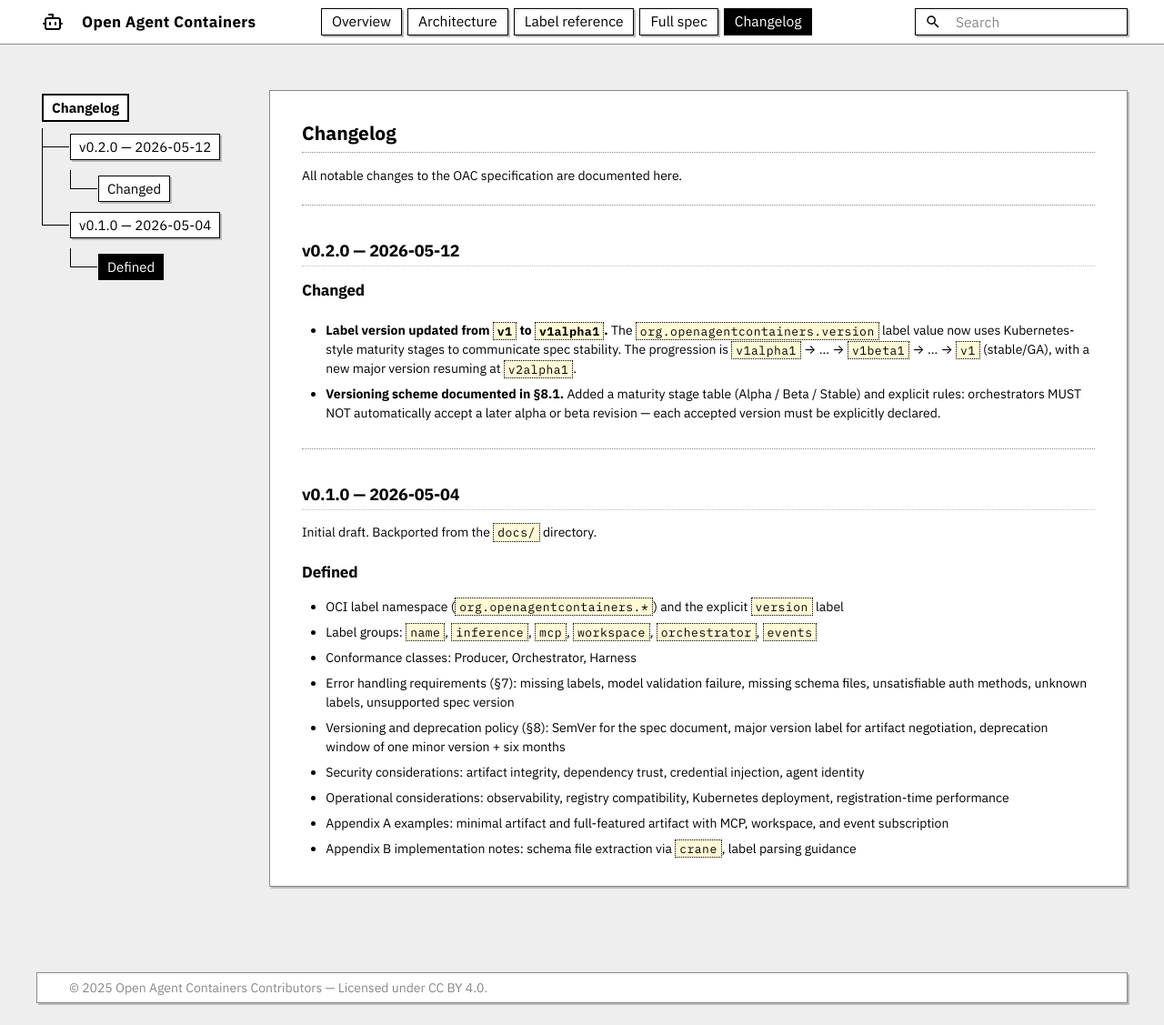
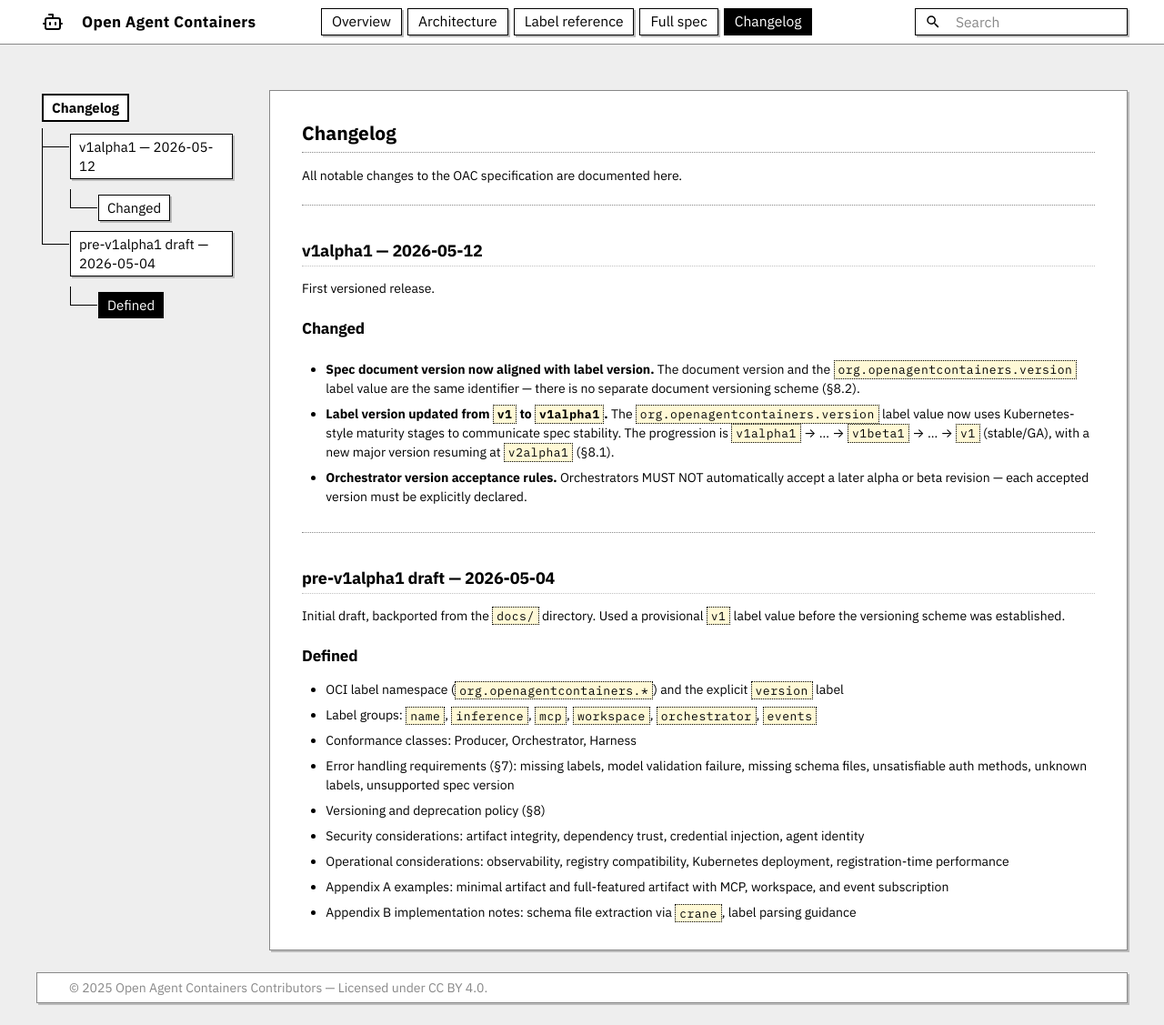
Before and after one commit to restrukt-ai/openagentcontainers, an MkDocs documentation site: the page built from docs/changelog.md, in a window 1280 px wide and 1127 px high. Shown: the whole window at 91% size. Built offline with MkDocs 1.6.1 and Material for MkDocs 9.7.7, drawn with Linux system fonts in a browser that asks for light colours.

Commit message:
Align spec document version with label version scheme
Replace SemVer doc versioning with the label maturity stage scheme so
the document version and org.openagentcontainers.version label always
agree. Update §8.2, revision history, and changelog accordingly.

Co-Authored-By: Claude Sonnet 4.6 <noreply@anthropic.com>

```diff
--- a/docs/changelog.md
+++ b/docs/changelog.md
@@ -4,24 +4,30 @@ All notable changes to the OAC specification are documented here.
 
 ---
 
-## v0.2.0 — 2026-05-12
+## v1alpha1 — 2026-05-12
+
+First versioned release.
 
 ### Changed
+
+- **Spec document version now aligned with label version.** The document version and the
+  `org.openagentcontainers.version` label value are the same identifier — there is no separate
+  document versioning scheme (§8.2).
 
 - **Label version updated from `v1` to `v1alpha1`.** The `org.openagentcontainers.version` label
   value now uses Kubernetes-style maturity stages to communicate spec stability. The progression
   is `v1alpha1` → … → `v1beta1` → … → `v1` (stable/GA), with a new major version resuming at
-  `v2alpha1`.
+  `v2alpha1` (§8.1).
 
-- **Versioning scheme documented in §8.1.** Added a maturity stage table (Alpha / Beta / Stable)
-  and explicit rules: orchestrators MUST NOT automatically accept a later alpha or beta revision —
-  each accepted version must be explicitly declared.
+- **Orchestrator version acceptance rules.** Orchestrators MUST NOT automatically accept a later
+  alpha or beta revision — each accepted version must be explicitly declared.
 
 ---
 
-## v0.1.0 — 2026-05-04
+## pre-v1alpha1 draft — 2026-05-04
 
-Initial draft. Backported from the `docs/` directory.
+Initial draft, backported from the `docs/` directory. Used a provisional `v1` label value before
+the versioning scheme was established.
 
 ### Defined
 
@@ -30,8 +36,7 @@ Initial draft. Backported from the `docs/` directory.
 - Conformance classes: Producer, Orchestrator, Harness
 - Error handling requirements (§7): missing labels, model validation failure, missing schema
   files, unsatisfiable auth methods, unknown labels, unsupported spec version
-- Versioning and deprecation policy (§8): SemVer for the spec document, major version label for
-  artifact negotiation, deprecation window of one minor version + six months
+- Versioning and deprecation policy (§8)
 - Security considerations: artifact integrity, dependency trust, credential injection, agent
   identity
 - Operational considerations: observability, registry compatibility, Kubernetes deployment,
```
Also changed, not shown: SPEC.md (+15 -9 lines).
